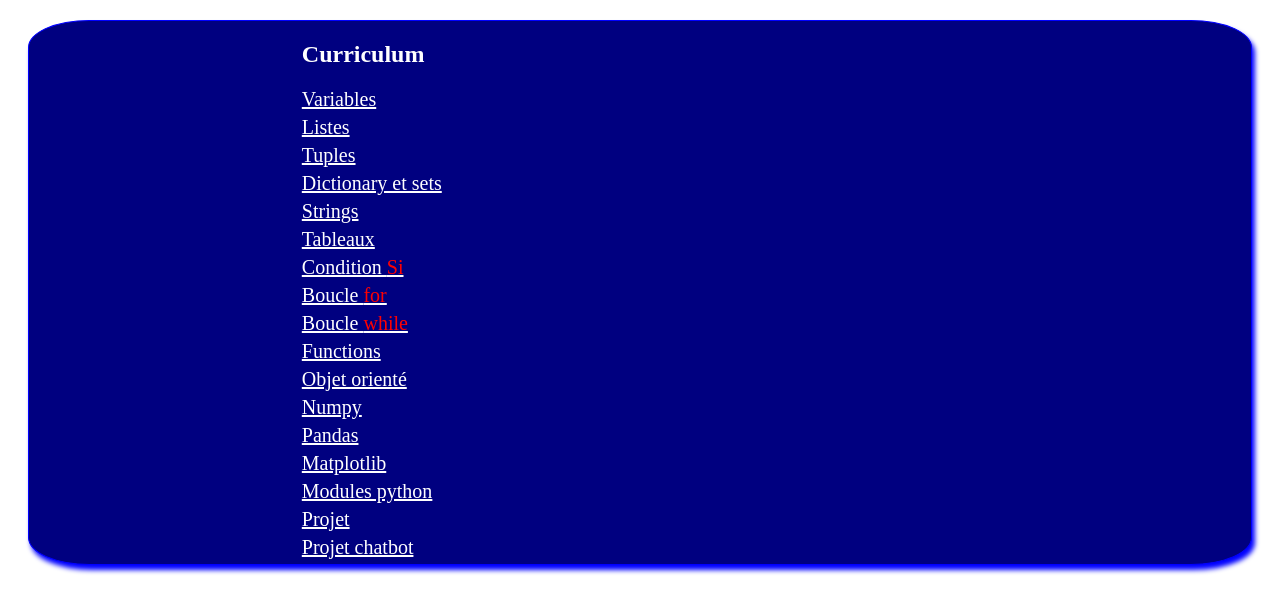
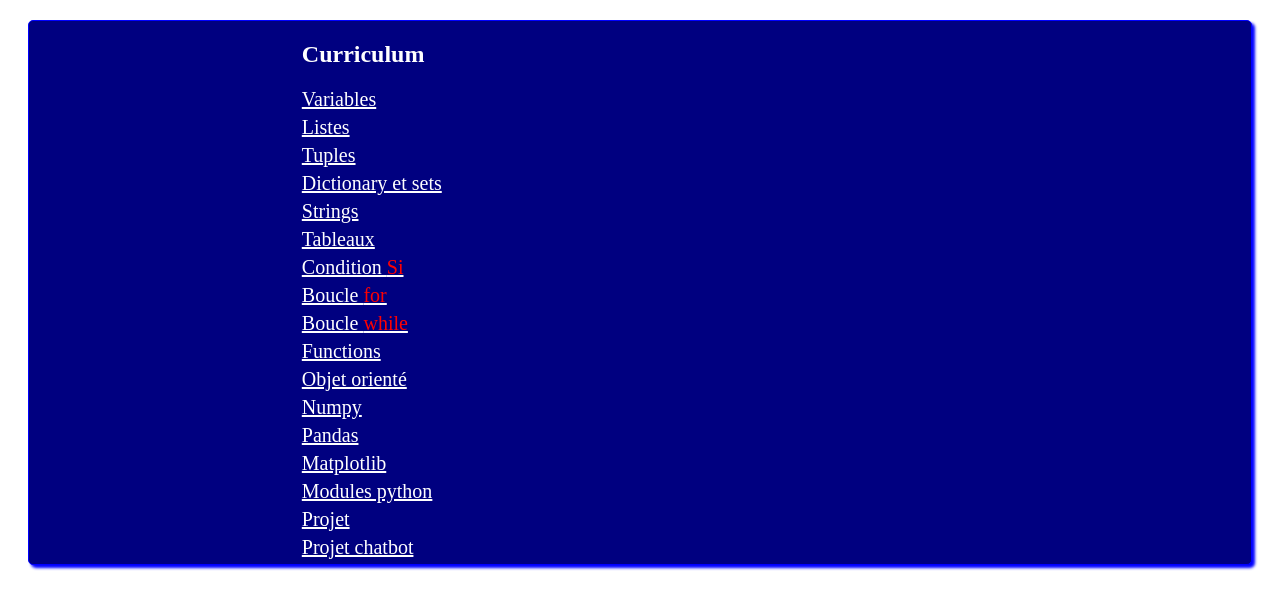
Before and after one commit to hamadosimean/ml_ai, a plain HTML site: page python.html in a window 1280 px wide. Drawn offline with Linux system fonts and the light colour scheme.

Commit message:
Update python.html

```diff
--- a/python.html
+++ b/python.html
@@ -18,9 +18,9 @@
     }
     .header {
       text-indent: 20px;
-      box-shadow: 3px 5px 5px blue;
+      box-shadow: 3px 3px 3px blue;
       border: 1px solid blue;
-      border-radius: 5%;
+      border-radius: 5px;
     }
     a{
       font-size: 20px;
```
